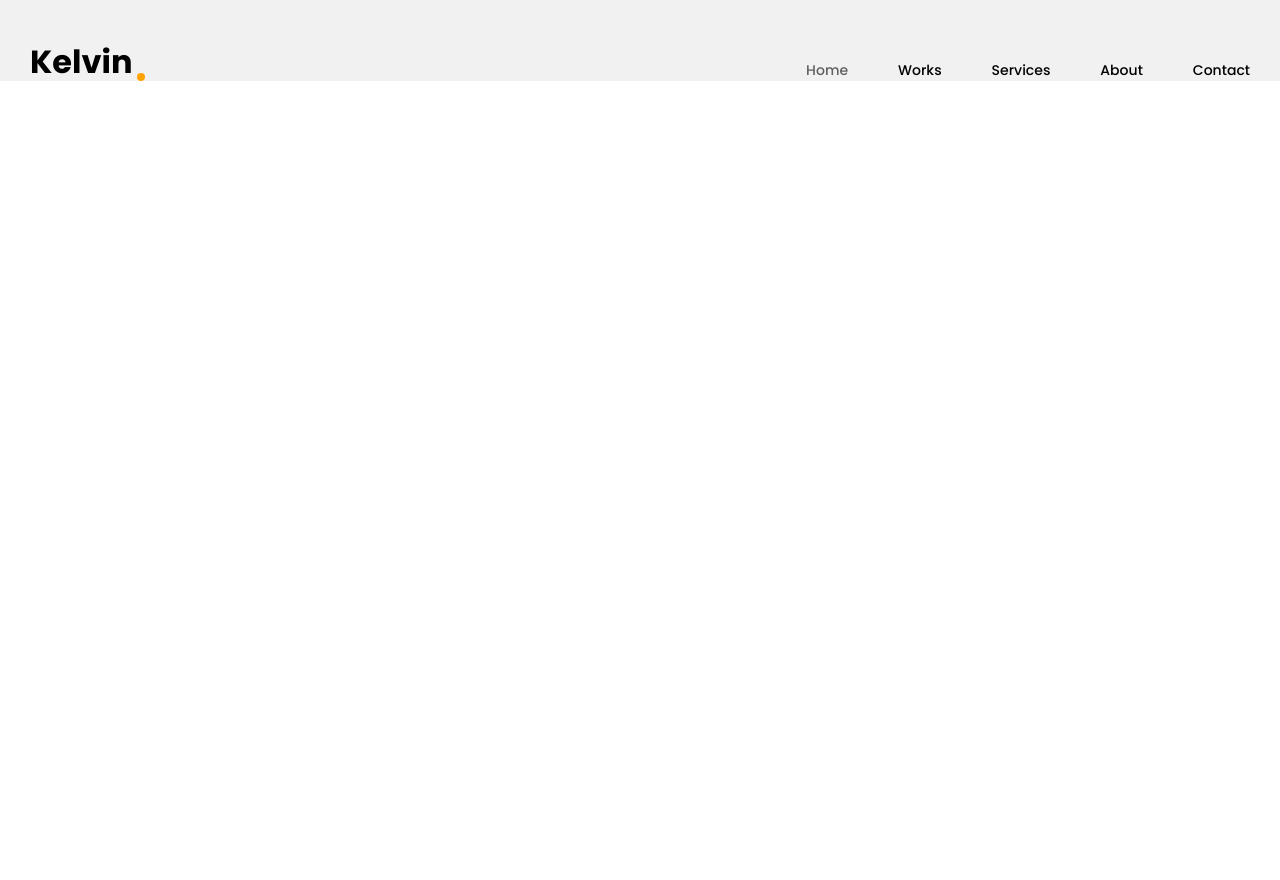
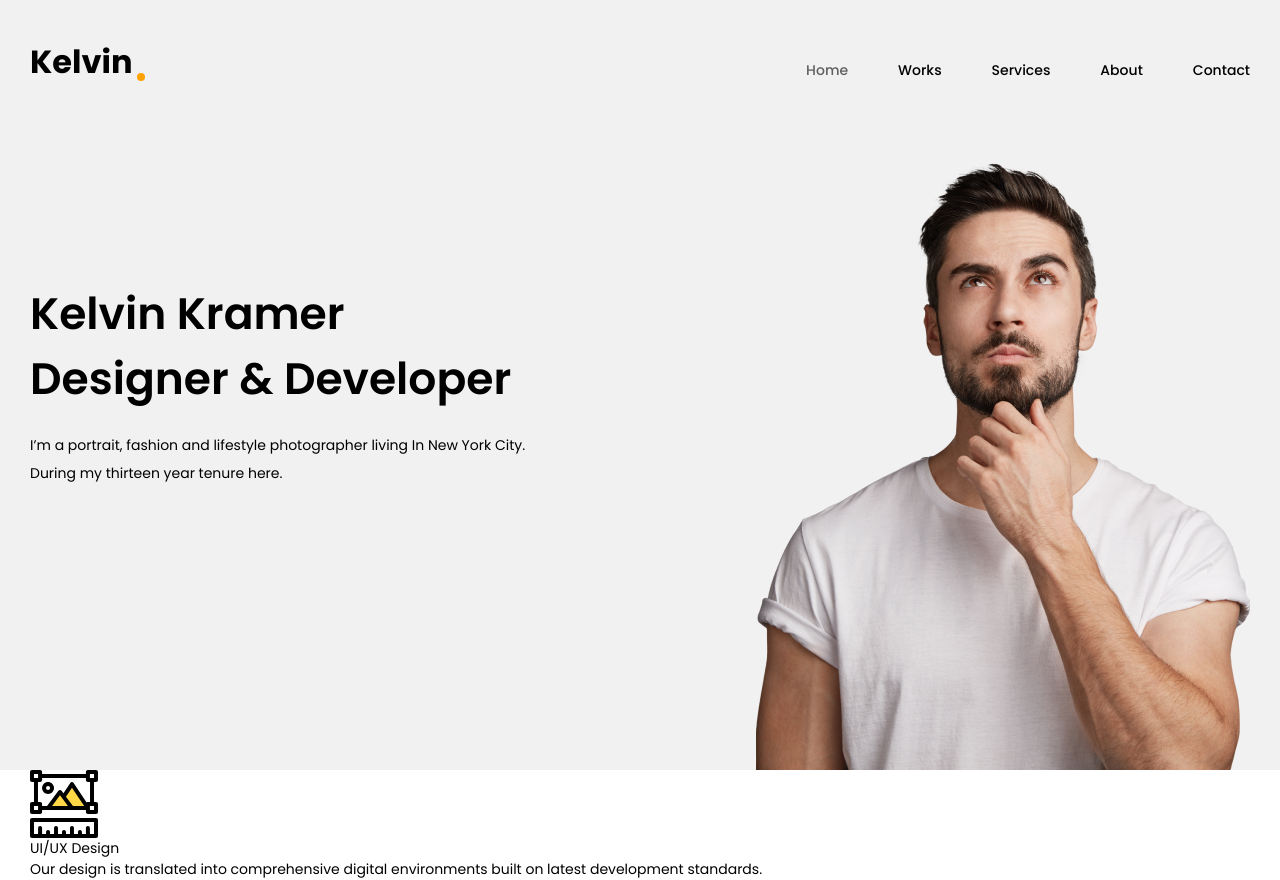
Before and after one commit to Evgen-pro/resume_2023, a plain HTML site: page index.html in a window 1280 px wide. Before the commit the page ends 800 px from the top, so only its background shows below. Drawn offline with Linux system fonts and the light colour scheme.

Commit message:
feat: update header information

```diff
--- a/css/main.css
+++ b/css/main.css
@@ -4,6 +4,7 @@
 body {
   color: #000;
   font-family: "Poppins", sans-serif;
+  font-size: 14px;
 }
 
 .container {
@@ -22,6 +23,7 @@ body {
   display: flex;
   justify-content: space-between;
   align-items: flex-end;
+  margin-bottom: 76px;
 }
 
 .logo {
@@ -54,9 +56,6 @@ body {
   font-size: 14px;
 }
 
-.nav-item {
-}
-
 .nav-link {
   color: #000;
 }
@@ -64,3 +63,28 @@ body {
 .nav-link.active {
   color: #606060;
 }
+
+/* header content */
+
+.header-row {
+  display: flex;
+  justify-content: space-between;
+  column-gap: 30px;
+}
+
+.header-content {
+  max-width: 500px;
+  margin-top: 124px;
+}
+
+.header-heading {
+  margin-bottom: 20px;
+  font-weight: 600;
+  font-size: 44px;
+}
+
+.header-content p {
+  line-height: 2;
+}
+
+/* Services */
--- a/index.html
+++ b/index.html
@@ -33,8 +33,42 @@
             </ul>
           </nav>
         </div>
+        <!-- Header content-->
+        <div class="header-row">
+          <div class="header-content">
+            <h1 class="header-heading">
+              Kelvin Kramer <br />
+              Designer & Developer
+            </h1>
+            <p>
+              I’m a portrait, fashion and lifestyle photographer living In New
+              York City. During my thirteen year tenure here.
+            </p>
+          </div>
+          <div class="header-image">
+            <img src="./img/header/hero.png" alt="hero" />
+          </div>
+        </div>
       </div>
     </header>
+    <section class="services">
+      <div class="container">
+        <div class="services-row">
+          <div class="service-card">
+            <img
+              class="service-card-image"
+              src="./img/services/01.svg"
+              alt="UI/UX Design"
+            />
+            <h3 class="service-card-title">UI/UX Design</h3>
+            <p>
+              Our design is translated into comprehensive digital environments
+              built on latest development standards.
+            </p>
+          </div>
+        </div>
+      </div>
+    </section>
 
     <script src="./js/main.js"></script>
   </body>
```
